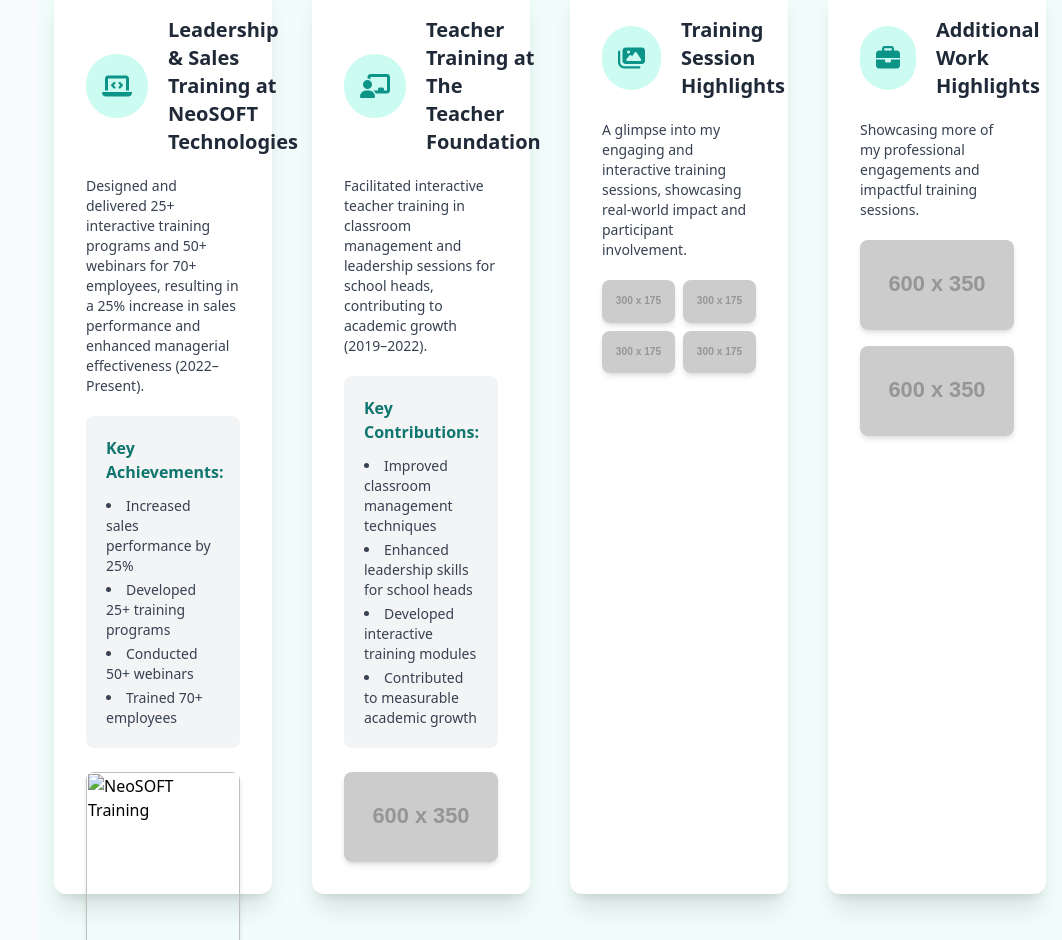
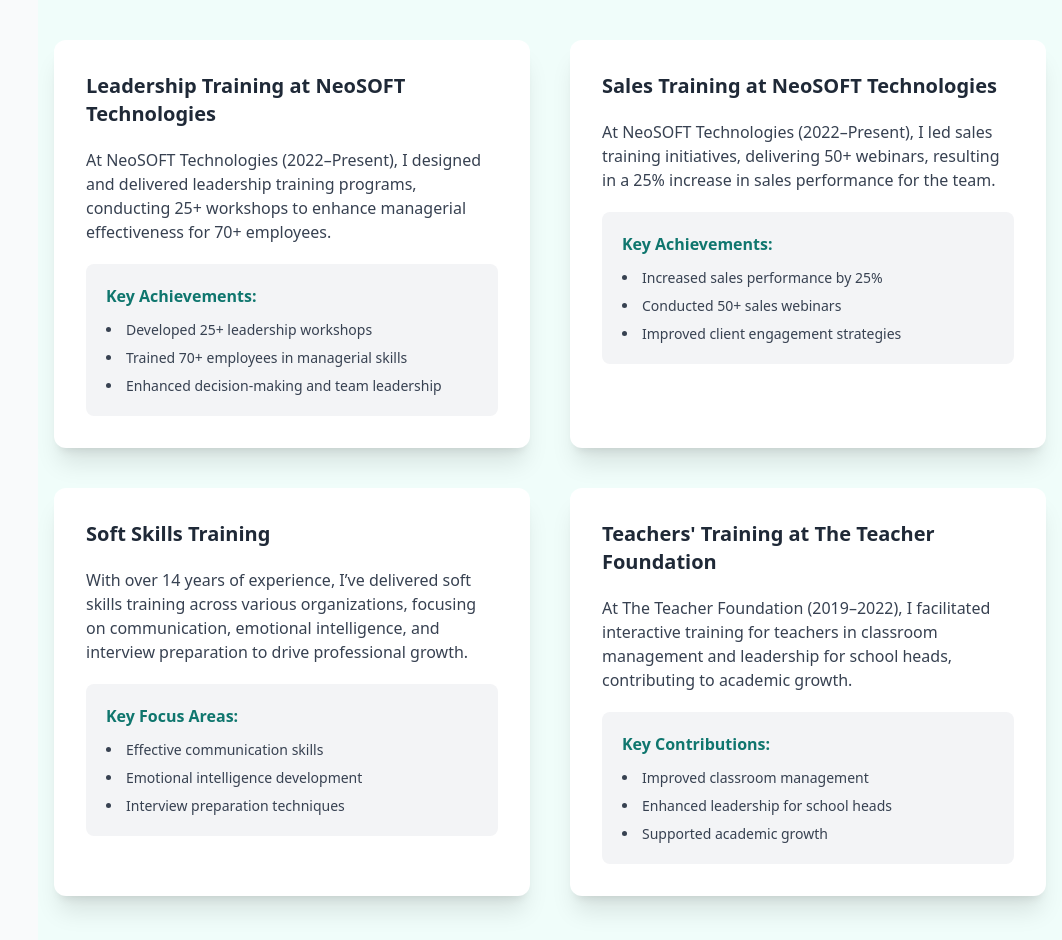
Before and after one commit to Neha-art28/nehamaheshwari, a plain HTML site: page index.html in a window 1280 px wide. Shown: the part 1860-2800 px from the top of the page, without its empty margins (218-1280 px from the left). Drawn offline with nearby package versions, Linux system fonts and the light colour scheme; placeholder pictures from the web are drawn by us.

Commit message:
Update index.html

```diff
--- a/index.html
+++ b/index.html
@@ -1,43 +1,4 @@
-<script type="text/javascript">
-        var gk_isXlsx = false;
-        var gk_xlsxFileLookup = {};
-        var gk_fileData = {};
-        function filledCell(cell) {
-          return cell !== '' && cell != null;
-        }
-        function loadFileData(filename) {
-        if (gk_isXlsx && gk_xlsxFileLookup[filename]) {
-            try {
-                var workbook = XLSX.read(gk_fileData[filename], { type: 'base64' });
-                var firstSheetName = workbook.SheetNames[0];
-                var worksheet = workbook.Sheets[firstSheetName];
-
-                // Convert sheet to JSON to filter blank rows
-                var jsonData = XLSX.utils.sheet_to_json(worksheet, { header: 1, blankrows: false, defval: '' });
-                // Filter out blank rows (rows where all cells are empty, null, or undefined)
-                var filteredData = jsonData.filter(row => row.some(filledCell));
-
-                // Heuristic to find the header row by ignoring rows with fewer filled cells than the next row
-                var headerRowIndex = filteredData.findIndex((row, index) =>
-                  row.filter(filledCell).length >= filteredData[index + 1]?.filter(filledCell).length
-                );
-                // Fallback
-                if (headerRowIndex === -1 || headerRowIndex > 25) {
-                  headerRowIndex = 0;
-                }
-
-                // Convert filtered JSON back to CSV
-                var csv = XLSX.utils.aoa_to_sheet(filteredData.slice(headerRowIndex)); // Create a new sheet from filtered array of arrays
-                csv = XLSX.utils.sheet_to_csv(csv, { header: 1 });
-                return csv;
-            } catch (e) {
-                console.error(e);
-                return "";
-            }
-        }
-        return gk_fileData[filename] || "";
-        }
-        </script><!DOCTYPE html>
+<!DOCTYPE html>
 <html lang="en">
 <head>
   <meta charset="UTF-8">
@@ -178,7 +139,7 @@
         <img src="https://drive.google.com/thumbnail?id=1wC6t8-m7lM7pY5yLwDaCZQmej0uGd-hV" alt="Neha Maheshwari Headshot" class="rounded-lg mx-auto mb-8 headshot">
         <h2 class="text-4xl md:text-5xl font-bold text-gray-800 mb-4">Welcome to My Portfolio</h2>
         <p class="text-lg text-gray-700 max-w-2xl mx-auto mb-8">
-          I'm Neha Maheshwari, a Corporate Trainer and Leadership Development Coach with over 14 years of experience in knowledge transfer and 7+ years delivering impactful, activity-based training programs.
+          I’m Neha Maheshwari, a dedicated Corporate Trainer and Leadership Development Coach with over 14 years of experience in empowering teams through transformative learning. For the past 7+ years, I’ve specialized in crafting dynamic, activity-based training programs that ignite growth, foster engagement, and deliver lasting impact for organizations.
         </p>
         <div class="max-w-3xl mx-auto bg-white p-8 rounded-xl shadow-xl text-left">
           <h3 class="text-2xl font-semibold text-teal-700 mb-5">My Expertise</h3>
@@ -280,78 +241,64 @@
       <div class="container mx-auto px-4">
         <h2 class="text-3xl md:text-4xl font-bold text-gray-800 text-center mb-5">Portfolio of Work</h2>
         <p class="text-center text-gray-600 mb-16 max-w-2xl mx-auto">Selected projects and engagements that demonstrate my training expertise.</p>
-        <div class="grid grid-cols-1 md:grid-cols-4 gap-10">
-          <div class="bg-white p-8 rounded-xl shadow-xl">
-            <div class="flex items-center mb-5">
-              <div class="bg-teal-100 p-4 rounded-full mr-5">
-                <i class="fas fa-laptop-code text-teal-600 text-2xl"></i>
-              </div>
-              <h3 class="text-xl font-semibold text-gray-800">Leadership & Sales Training at NeoSOFT Technologies</h3>
+        <div class="grid grid-cols-1 md:grid-cols-2 gap-10">
+          <!-- Row 1 -->
+          <div class="bg-white p-8 rounded-xl shadow-xl h-auto">
+            <div class="mb-5">
+              <h3 class="text-xl font-semibold text-gray-800">Leadership Training at NeoSOFT Technologies</h3>
             </div>
-            <p class="text-gray-700 mb-5 text-sm">Designed and delivered 25+ interactive training programs and 50+ webinars for 70+ employees, resulting in a 25% increase in sales performance and enhanced managerial effectiveness (2022–Present).</p>
+            <p class="text-gray-700 mb-5 text-base">At NeoSOFT Technologies (2022–Present), I designed and delivered leadership training programs, conducting 25+ workshops to enhance managerial effectiveness for 70+ employees.</p>
             <div class="bg-gray-100 p-5 rounded-lg">
-              <h4 class="font-semibold text-teal-700 mb-3">Key Achievements:</h4>
-              <ul class="list-disc list-inside text-gray-700 space-y-1 text-sm">
-                <li>Increased sales performance by 25%</li>
-                <li>Developed 25+ training programs</li>
-                <li>Conducted 50+ webinars</li>
-                <li>Trained 70+ employees</li>
+              <h4 class="font-semibold text-teal-700 mb-3 text-base">Key Achievements:</h4>
+              <ul class="list-disc list-inside text-gray-700 space-y-2 text-sm">
+                <li>Developed 25+ leadership workshops</li>
+                <li>Trained 70+ employees in managerial skills</li>
+                <li>Enhanced decision-making and team leadership</li>
               </ul>
             </div>
-            <!-- Replace with hosted NeoSOFT logo -->
-            <img src="" alt="NeoSOFT Training" class="mt-6 rounded-lg w-full h-auto shadow-md">
-            <!-- TODO: Replace with the official NeoSOFT logo. Resize to 600x350px, host on Google Drive or locally (e.g., images/neosoft-logo.png), and update the src with the new URL. -->
           </div>
-          <div class="bg-white p-8 rounded-xl shadow-xl">
-            <div class="flex items-center mb-5">
-              <div class="bg-teal-100 p-4 rounded-full mr-5">
-                <i class="fas fa-chalkboard-teacher text-teal-600 text-2xl"></i>
-              </div>
-              <h3 class="text-xl font-semibold text-gray-800">Teacher Training at The Teacher Foundation</h3>
+          <div class="bg-white p-8 rounded-xl shadow-xl h-auto">
+            <div class="mb-5">
+              <h3 class="text-xl font-semibold text-gray-800">Sales Training at NeoSOFT Technologies</h3>
             </div>
-            <p class="text-gray-700 mb-5 text-sm">Facilitated interactive teacher training in classroom management and leadership sessions for school heads, contributing to academic growth (2019–2022).</p>
+            <p class="text-gray-700 mb-5 text-base">At NeoSOFT Technologies (2022–Present), I led sales training initiatives, delivering 50+ webinars, resulting in a 25% increase in sales performance for the team.</p>
             <div class="bg-gray-100 p-5 rounded-lg">
-              <h4 class="font-semibold text-teal-700 mb-3">Key Contributions:</h4>
-              <ul class="list-disc list-inside text-gray-700 space-y-1 text-sm">
-                <li>Improved classroom management techniques</li>
-                <li>Enhanced leadership skills for school heads</li>
-                <li>Developed interactive training modules</li>
-                <li>Contributed to measurable academic growth</li>
+              <h4 class="font-semibold text-teal-700 mb-3 text-base">Key Achievements:</h4>
+              <ul class="list-disc list-inside text-gray-700 space-y-2 text-sm">
+                <li>Increased sales performance by 25%</li>
+                <li>Conducted 50+ sales webinars</li>
+                <li>Improved client engagement strategies</li>
               </ul>
             </div>
-            <!-- Replace with hosted The Teacher Foundation (TTF) logo -->
-            <img src="https://via.placeholder.com/600x350/004d4d/e0f2f1?text=Teacher+Foundation+Workshop" alt="Teacher Foundation Training" class="mt-6 rounded-lg w-full h-auto shadow-md">
-            <!-- TODO: Replace with the official The Teacher Foundation (TTF) logo. Resize to 600x350px, host on Google Drive or locally (e.g., images/ttf-logo.png), and update the src with the new URL. -->
           </div>
-          <div class="bg-white p-8 rounded-xl shadow-xl">
-            <div class="flex items-center mb-5">
-              <div class="bg-teal-100 p-4 rounded-full mr-5">
-                <i class="fas fa-images text-teal-600 text-2xl"></i>
-              </div>
-              <h3 class="text-xl font-semibold text-gray-800">Training Session Highlights</h3>
+          <!-- Row 2 -->
+          <div class="bg-white p-8 rounded-xl shadow-xl h-auto">
+            <div class="mb-5">
+              <h3 class="text-xl font-semibold text-gray-800">Soft Skills Training</h3>
             </div>
-            <p class="text-gray-700 mb-5 text-sm">A glimpse into my engaging and interactive training sessions, showcasing real-world impact and participant involvement.</p>
-            <div class="grid grid-cols-2 gap-2">
-              <img src="https://via.placeholder.com/300x175/004d4d/e0f2f1?text=Training+Session+1" alt="Training Session 1" class="rounded-lg w-full h-auto shadow-md">
-              <img src="https://via.placeholder.com/300x175/004d4d/e0f2f1?text=Training+Session+2" alt="Training Session 2" class="rounded-lg w-full h-auto shadow-md">
-              <img src="https://via.placeholder.com/300x175/004d4d/e0f2f1?text=Training+Session+3" alt="Training Session 3" class="rounded-lg w-full h-auto shadow-md">
-              <img src="https://via.placeholder.com/300x175/004d4d/e0f2f1?text=Training+Session+4" alt="Training Session 4" class="rounded-lg w-full h-auto shadow-md">
+            <p class="text-gray-700 mb-5 text-base">With over 14 years of experience, I’ve delivered soft skills training across various organizations, focusing on communication, emotional intelligence, and interview preparation to drive professional growth.</p>
+            <div class="bg-gray-100 p-5 rounded-lg">
+              <h4 class="font-semibold text-teal-700 mb-3 text-base">Key Focus Areas:</h4>
+              <ul class="list-disc list-inside text-gray-700 space-y-2 text-sm">
+                <li>Effective communication skills</li>
+                <li>Emotional intelligence development</li>
+                <li>Interview preparation techniques</li>
+              </ul>
             </div>
-            <!-- TODO: Replace the placeholder images with actual photos from your training sessions. Resize each to 300x175px, host on Google Drive or locally (e.g., images/training-session-1.jpg), and update the src with the new URLs. -->
           </div>
-          <div class="bg-white p-8 rounded-xl shadow-xl">
-            <div class="flex items-center mb-5">
-              <div class="bg-teal-100 p-4 rounded-full mr-5">
-                <i class="fas fa-briefcase text-teal-600 text-2xl"></i>
-              </div>
-              <h3 class="text-xl font-semibold text-gray-800">Additional Work Highlights</h3>
+          <div class="bg-white p-8 rounded-xl shadow-xl h-auto">
+            <div class="mb-5">
+              <h3 class="text-xl font-semibold text-gray-800">Teachers' Training at The Teacher Foundation</h3>
             </div>
-            <p class="text-gray-700 mb-5 text-sm">Showcasing more of my professional engagements and impactful training sessions.</p>
-            <div class="flex flex-col gap-4">
-              <img src="https://via.placeholder.com/600x350/004d4d/e0f2f1?text=Work+Highlight+1" alt="Work Highlight 1" class="rounded-lg w-full h-auto shadow-md">
-              <img src="https://via.placeholder.com/600x350/004d4d/e0f2f1?text=Work+Highlight+2" alt="Work Highlight 2" class="rounded-lg w-full h-auto shadow-md">
+            <p class="text-gray-700 mb-5 text-base">At The Teacher Foundation (2019–2022), I facilitated interactive training for teachers in classroom management and leadership for school heads, contributing to academic growth.</p>
+            <div class="bg-gray-100 p-5 rounded-lg">
+              <h4 class="font-semibold text-teal-700 mb-3 text-base">Key Contributions:</h4>
+              <ul class="list-disc list-inside text-gray-700 space-y-2 text-sm">
+                <li>Improved classroom management</li>
+                <li>Enhanced leadership for school heads</li>
+                <li>Supported academic growth</li>
+              </ul>
             </div>
-            <!-- TODO: Replace the placeholder images with actual photos of your work (e.g., additional training sessions, workshops, or client engagements). Resize each to 600x350px, host on Google Drive or locally (e.g., images/work-highlight-1.jpg), and update the src with the new URLs. -->
           </div>
         </div>
       </div>
@@ -486,30 +433,18 @@
       <div class="container mx-auto px-4">
         <h2 class="text-3xl md:text-4xl font-bold text-gray-800 text-center mb-5">Gallery</h2>
         <p class="text-center text-gray-600 mb-16 max-w-2xl mx-auto">A visual showcase of my training sessions, highlighting engagement and impact.</p>
-        <div class="grid grid-cols-1 sm:grid-cols-2 md:grid-cols-3 gap-6">
+        <div class="grid grid-cols-1 sm:grid-cols-2 md:grid-cols-2 gap-6">
           <div class="bg-white rounded-xl shadow-lg overflow-hidden">
-            <img src="https://via.placeholder.com/400x300/004d4d/e0f2f1?text=Training+Image+1" alt="Training Image 1" class="w-full h-auto">
-            <!-- TODO: Replace with an actual photo from your training sessions. Resize to 400x300px, host on Google Drive or locally (e.g., images/training-image-1.jpg), and update the src with the new URL. -->
+            <img src="https://drive.google.com/thumbnail?id=1IuZJiewzwG8tE1WvxwbS9oh1PhsB5XqS&sz=w400-h300" alt="Neha Maheshwari leading a corporate training session with participants" class="w-full h-auto">
           </div>
           <div class="bg-white rounded-xl shadow-lg overflow-hidden">
-            <img src="https://via.placeholder.com/400x300/004d4d/e0f2f1?text=Training+Image+2" alt="Training Image 2" class="w-full h-auto">
-            <!-- TODO: Replace with an actual photo from your training sessions. Resize to 400x300px, host on Google Drive or locally (e.g., images/training-image-2.jpg), and update the src with the new URL. -->
+            <img src="https://drive.google.com/thumbnail?id=1FVo-PIb-bBUBz_hcytdOOZ_i3hcukXGf&sz=w400-h300" alt="Group discussion during a leadership workshop facilitated by Neha Maheshwari" class="w-full h-auto">
           </div>
           <div class="bg-white rounded-xl shadow-lg overflow-hidden">
-            <img src="https://via.placeholder.com/400x300/004d4d/e0f2f1?text=Training+Image+3" alt="Training Image 3" class="w-full h-auto">
-            <!-- TODO: Replace with an actual photo from your training sessions. Resize to 400x300px, host on Google Drive or locally (e.g., images/training-image-3.jpg), and update the src with the new URL. -->
+            <img src="https://drive.google.com/thumbnail?id=1wLX1IDmZgmp9Qw-8m2qXVH_bnldzrzkF&sz=w400-h300" alt="Neha Maheshwari conducting an interactive soft skills training session" class="w-full h-auto">
           </div>
           <div class="bg-white rounded-xl shadow-lg overflow-hidden">
-            <img src="https://via.placeholder.com/400x300/004d4d/e0f2f1?text=Training+Image+4" alt="Training Image 4" class="w-full h-auto">
-            <!-- TODO: Replace with an actual photo from your training sessions. Resize to 400x300px, host on Google Drive or locally (e.g., images/training-image-4.jpg), and update the src with the new URL. -->
-          </div>
-          <div class="bg-white rounded-xl shadow-lg overflow-hidden">
-            <img src="https://via.placeholder.com/400x300/004d4d/e0f2f1?text=Training+Image+5" alt="Training Image 5" class="w-full h-auto">
-            <!-- TODO: Replace with an actual photo from your training sessions. Resize to 400x300px, host on Google Drive or locally (e.g., images/training-image-5.jpg), and update the src with the new URL. -->
-          </div>
-          <div class="bg-white rounded-xl shadow-lg overflow-hidden">
-            <img src="https://via.placeholder.com/400x300/004d4d/e0f2f1?text=Training+Image+6" alt="Training Image 6" class="w-full h-auto">
-            <!-- TODO: Replace with an actual photo from your training sessions. Resize to 400x300px, host on Google Drive or locally (e.g., images/training-image-6.jpg), and update the src with the new URL. -->
+            <img src="https://drive.google.com/thumbnail?id=1V5M0x6zrzO-Vf2J14a3fegM9we1Q2OpG&sz=w400-h300" alt="Participants engaged in a team-building activity led by Neha Maheshwari" class="w-full h-auto">
           </div>
         </div>
       </div>
```
